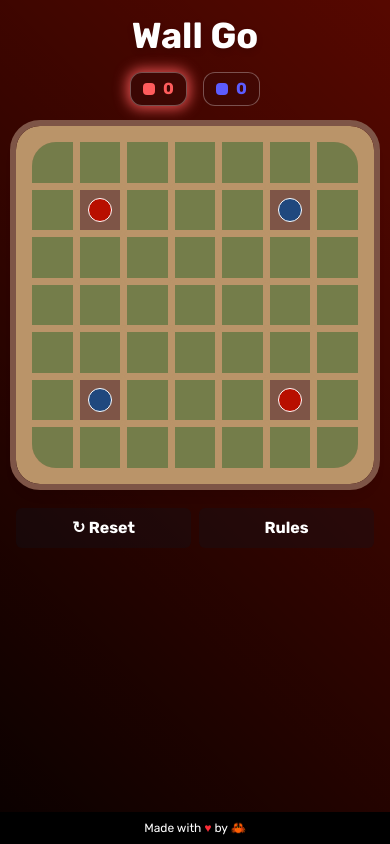
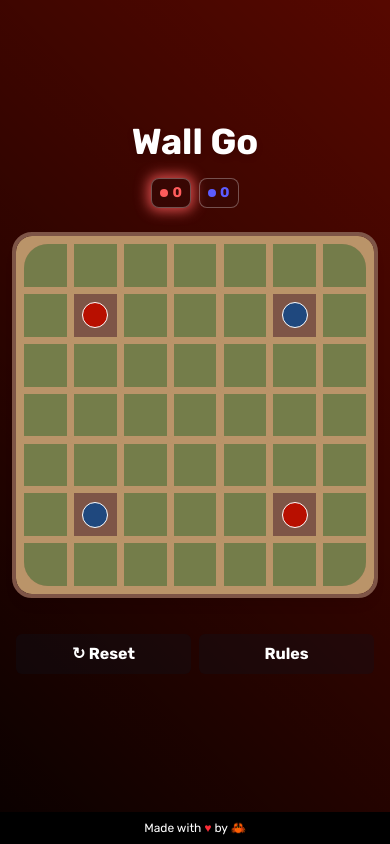
Before and after one commit to Berk-T/wall-go, a React (Vite) app: page / in a window 390 px wide. Built offline with nearby package versions, Linux system fonts and the light colour scheme.

Commit message:
Fix scaling for mobile devices, fix background not being covered properly on landscape, center game area on screen

```diff
--- a/src/App.css
+++ b/src/App.css
@@ -46,7 +46,7 @@ body {
 }
 
 .bg-animated-gradient {
-  position: absolute;
+  position: fixed;
   top: 0;
   left: 0;
   width: 100%;
@@ -99,7 +99,7 @@ body {
 }
 
 .bg-cover {
-  position: absolute;
+  position: fixed;
   top: 0;
   left: 0;
   width: 100%;
--- a/src/App.jsx
+++ b/src/App.jsx
@@ -31,7 +31,7 @@ function App() {
   return (
     <>
       <div
-        className={`min-h-screen flex flex-col place-items-center justify-start p-4`}
+        className={`min-h-screen flex flex-col items-center justify-center p-4 pb-16`}
       >
         <AnimatedBackground currentPlayer={currentPlayer} />
         <h1 className="text-4xl sm:text-5xl md:text-6xl font-extrabold text-white mb-4 drop-shadow-md text-center">
@@ -45,7 +45,7 @@ function App() {
             currentPlayer={currentPlayer}
           />
 
-          <div className="w-full flex justify-center">
+          <div className="w-full flex justify-center my-4">
             <GameBoard
               board={board}
               resetCount={resetCount}
@@ -58,7 +58,7 @@ function App() {
             <button
               onClick={() => {
                 resetGame();
-                setResetCount((prev) => prev + 1); // Increment to trigger re-render
+                setResetCount((prev) => prev + 1);
               }}
               className="px-6 py-2 flex-1 cursor-pointer rounded-md bg-background/30 text-white font-semibold hover:bg-background/80 transition"
             >
@@ -71,11 +71,24 @@ function App() {
               Rules
             </button>
           </div>
+          <div className="fixed bottom-0 left-0 w-full bg-black bg-opacity-10 text-white text-center py-2 z-50 text-xs sm:text-sm">
+            Made with <span className="text-red-500">♥</span> by&nbsp;
+            <a
+              href="https://github.com/Berk-T/wall-go"
+              target="_blank"
+              rel="noopener noreferrer"
+              className="hover:text-blue-400 group inline-block"
+            >
+              <span className="inline-block transition-transform duration-300 hover:scale-125">
+                🦀
+              </span>
+            </a>
+          </div>
         </div>
 
         {showGameOver && (
-          <div className="fixed inset-0 bg-black/80 flex items-center justify-center z-50">
-            <div className="bg-black text-center rounded-lg shadow-lg p-6 max-w-md w-full relative">
+          <div className="fixed inset-0 bg-black/80 flex items-center justify-center z-50 p-4">
+            <div className="bg-black text-center rounded-lg shadow-lg p-4 sm:p-6 max-w-[95vw] sm:max-w-md w-full relative">
               <button
                 onClick={() => setShowGameOver()}
                 className="absolute top-2 right-2 text-gray-500 hover:text-gray-800 text-xl font-bold"
@@ -84,7 +97,7 @@ function App() {
                 ×
               </button>
               <h2
-                className={`text-2xl sm:text-3xl font-extrabold mb-2 ${
+                className={`text-xl sm:text-2xl md:text-3xl font-extrabold mb-2 ${
                   gameOver.winner === "red"
                     ? "text-scoreboard-red"
                     : gameOver.winner === "blue"
@@ -96,7 +109,7 @@ function App() {
                 {gameOver.winner.charAt(0).toUpperCase() +
                   gameOver.winner.slice(1)}
               </h2>
-              <p className="text-white mb-2 text-sm sm:text-base">
+              <p className="text-white mb-2 text-xs sm:text-sm md:text-base">
                 {gameOver.reason}
               </p>
             </div>
@@ -104,8 +117,8 @@ function App() {
         )}
 
         {showRules && (
-          <div className="fixed inset-0 bg-black/80 flex items-center justify-center z-50">
-            <div className="bg-white rounded-lg shadow-lg p-6 max-w-md w-full relative">
+          <div className="fixed inset-0 bg-black/80 flex items-center justify-center z-50 p-4">
+            <div className="bg-white rounded-lg shadow-lg p-4 sm:p-6 max-w-[95vw] sm:max-w-md w-full relative">
               <button
                 onClick={() => setShowRules(false)}
                 className="absolute top-2 right-2 text-gray-500 hover:text-gray-800 text-xl font-bold"
@@ -113,10 +126,10 @@ function App() {
               >
                 ×
               </button>
-              <h2 className="text-2xl font-bold text-center text-black">
+              <h2 className="text-xl sm:text-2xl font-bold text-center text-black mb-4">
                 Rules
               </h2>
-              <div className="max-h-96 overflow-y-auto pr-2">
+              <div className="max-h-[60vh] sm:max-h-96 overflow-y-auto pr-2 text-sm sm:text-base">
                 <ol>
                   <li>
                     <strong>🎯 Objective</strong>
@@ -129,7 +142,7 @@ function App() {
                         both players, or
                       </li>
                       <li>
-                        <strong>Trapping</strong> all of your opponent’s pucks
+                        <strong>Trapping</strong> all of your opponent's pucks
                         so they cannot move.
                       </li>
                     </ul>
@@ -227,20 +240,6 @@ function App() {
             </div>
           </div>
         )}
-
-        <div className="fixed bottom-0 left-0 w-full bg-black bg-opacity-10 text-white text-center py-2 z-50 text-xs sm:text-sm">
-          Made with <span className="text-red-500">♥</span> by&nbsp;
-          <a
-            href="https://github.com/Berk-T/wall-go"
-            target="_blank"
-            rel="noopener noreferrer"
-            className="hover:text-blue-400 group inline-block"
-          >
-            <span className="inline-block transition-transform duration-300 hover:scale-125">
-              🦀
-            </span>
-          </a>
-        </div>
       </div>
     </>
   );
--- a/src/components/GameBoard.jsx
+++ b/src/components/GameBoard.jsx
@@ -71,7 +71,7 @@ const GameBoard = ({ board, onWallClick, onTileClick, resetCount }) => {
   });
 
   return (
-    <div className="outline-solid outline-6 outline-tile-default w-full h-full aspect-square p-4 rounded-3xl shadow-lg bg-wall-default box-border">
+    <div className="outline-solid outline-4 sm:outline-6 outline-tile-default w-full h-full aspect-square p-2 sm:p-4 rounded-2xl sm:rounded-3xl shadow-lg bg-wall-default box-border">
       <div
         className="grid w-full h-full"
         style={{
--- a/src/components/ScoreBoard.jsx
+++ b/src/components/ScoreBoard.jsx
@@ -3,24 +3,24 @@ import React from "react";
 const ScoreBoard = ({ score, gameOver, currentPlayer }) => {
   return (
     <>
-      <div className="flex flex-row sm:flex-row mb-5 justify-center gap-4 sm:gap-8 text-base sm:text-lg md:text-xl lg:text-2xl font-bold">
+      <div className="flex flex-row mb-3 sm:mb-4 md:mb-5 justify-center gap-2 sm:gap-4 md:gap-8 text-sm sm:text-base md:text-lg lg:text-xl xl:text-2xl font-bold">
         <div
-          className={`flex items-center gap-2 border-solid border border-white/30 bg-background/10 rounded-xl px-3 py-1 ${
+          className={`flex items-center gap-1 sm:gap-2 border-solid border border-white/30 bg-background/10 rounded-lg sm:rounded-xl px-2 sm:px-3 py-1 ${
             currentPlayer === "red" && !gameOver.gameOver ? "glow-red" : ""
           }`}
         >
-          <span className="flex items-center gap-2 text-scoreboard-red">
-            <span className="w-3 h-3 bg-scoreboard-red rounded-sm"></span>
+          <span className="flex items-center gap-1 sm:gap-2 text-scoreboard-red">
+            <span className="w-2 h-2 sm:w-3 sm:h-3 bg-scoreboard-red rounded-sm"></span>
             {score.red}
           </span>
         </div>
         <div
-          className={`flex items-center border-solid border border-white/30 gap-2 bg-background/10 rounded-xl px-3 py-1 ${
+          className={`flex items-center border-solid border border-white/30 gap-1 sm:gap-2 bg-background/10 rounded-lg sm:rounded-xl px-2 sm:px-3 py-1 ${
             currentPlayer === "blue" && !gameOver.gameOver ? "glow-blue" : ""
           }`}
         >
-          <span className="flex items-center gap-2 text-scoreboard-blue">
-            <span className="w-3 h-3 bg-scoreboard-blue rounded-sm"></span>
+          <span className="flex items-center gap-1 sm:gap-2 text-scoreboard-blue">
+            <span className="w-2 h-2 sm:w-3 sm:h-3 bg-scoreboard-blue rounded-sm"></span>
             {score.blue}
           </span>
         </div>
```
